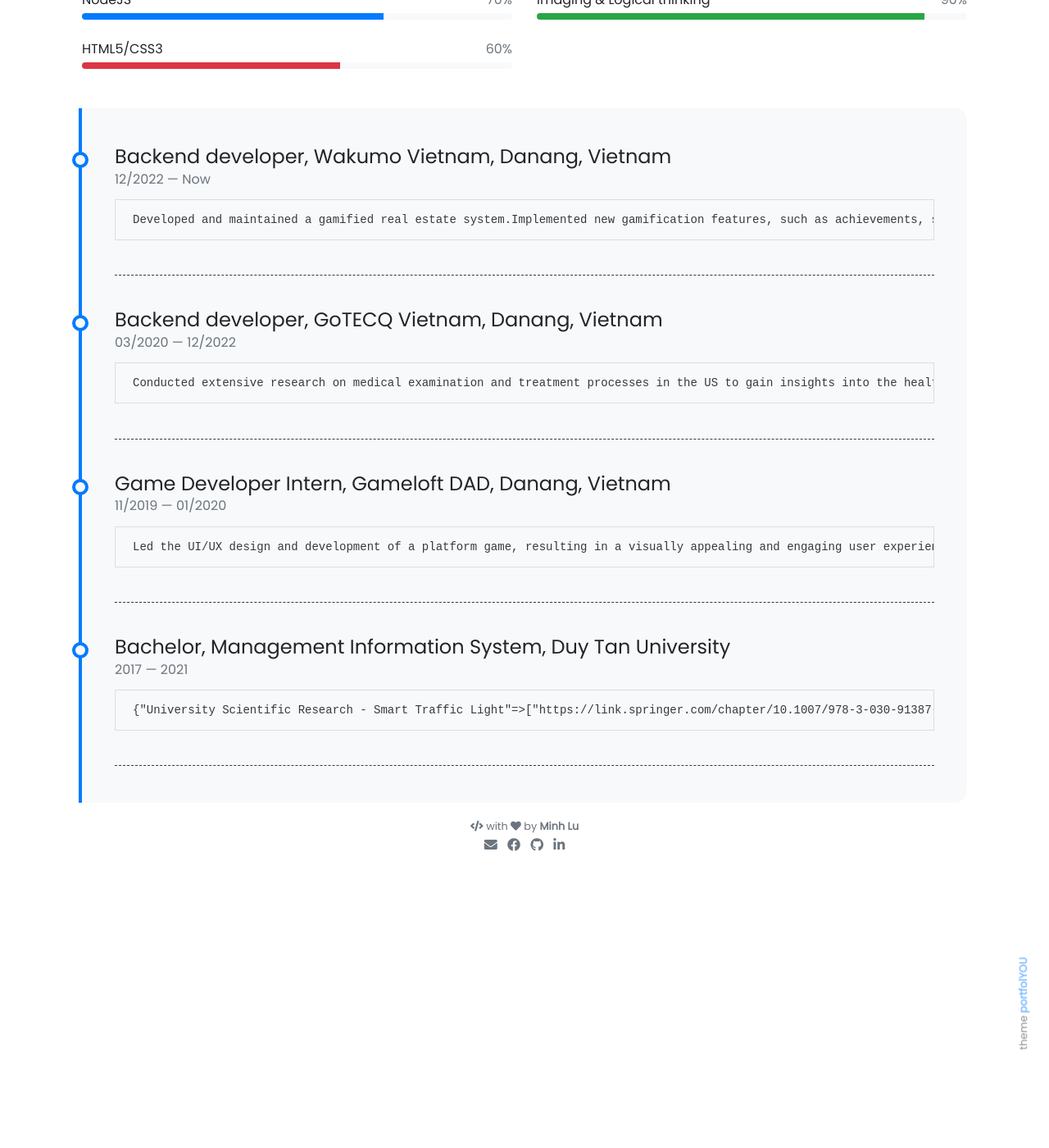
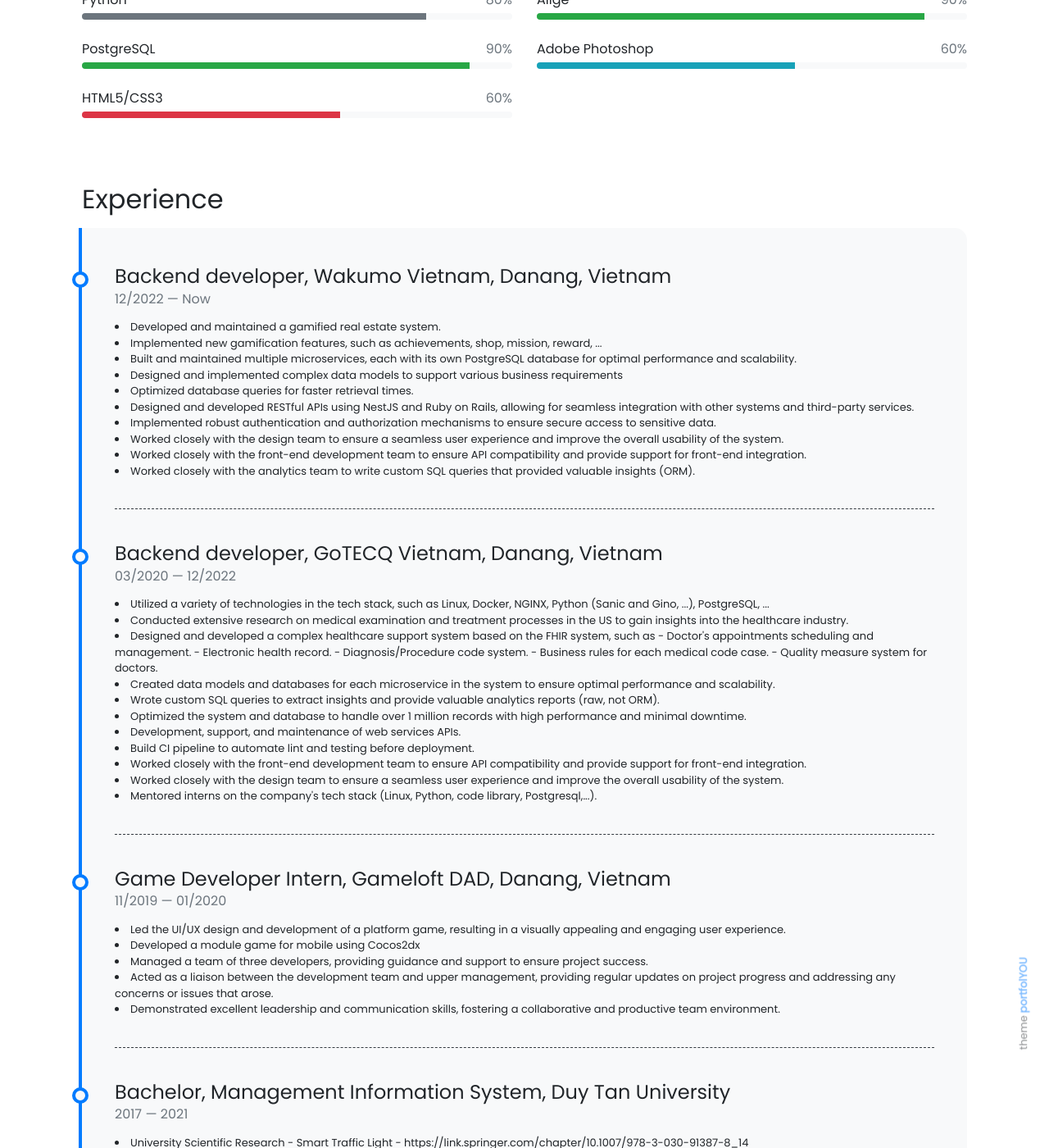
Before and after one commit to minhlu-i/minhlu-i.github.io, a Jekyll site: the page built from pages/about.md, in a window 1280 px wide and 1400 px high, scrolled down 481 px. Shown: the whole window at 82% size. Built offline with Jekyll 4.4.1, drawn with Linux system fonts in a browser that asks for light colours; nearby versions of some CDN libraries; emoji names are drawn with the system emoji font; before the commit the page ends 1540 px from its top, so only the background shows below that; some of the changed text lies outside the part shown.

Commit message:
update: about page

```diff
--- a/Gemfile
+++ b/Gemfile
@@ -2,3 +2,4 @@ source "https://rubygems.org"
 
 gem "github-pages", group: :jekyll_plugins
 gem 'wdm', '>= 0.1.0' if Gem.win_platform?
+gem "webrick", "~> 1.8"
--- a/_config.yml
+++ b/_config.yml
@@ -108,3 +108,5 @@ exclude:
   - CONTRIBUTING.md
   - LICENSE
   - "*.log"
+
+github: [metadata]
--- a/_data/timeline.yml
+++ b/_data/timeline.yml
@@ -3,21 +3,23 @@
   to: Now
   description:
   - Developed and maintained a gamified real estate system.
-  - Implemented new gamification features, such as achievements, shop, mission,  and reward.
+  - Implemented new gamification features, such as achievements, shop, mission, reward, ...
   - Built and maintained multiple microservices, each with its own PostgreSQL database for optimal performance and scalability.
-  - Designed and implemented complex data models to support various business requirements, and optimized database queries for faster retrieval times.
+  - Designed and implemented complex data models to support various business requirements
+  - Optimized database queries for faster retrieval times.
+  - Designed and developed RESTful APIs using NestJS and Ruby on Rails, allowing for seamless integration with other systems and third-party services.
+  - Implemented robust authentication and authorization mechanisms to ensure secure access to sensitive data.
+  - Worked closely with the design team to ensure a seamless user experience and improve the overall usability of the system.
+  - Worked closely with the front-end development team to ensure API compatibility and provide support for front-end integration.
   - Worked closely with the analytics team to write custom SQL queries that provided valuable insights (ORM).
-  - Designed and developed RESTful APIs using Ruby on Rails and NestJS, allowing for seamless integration with other systems and third-party services.
-  - Implemented robust authentication and authorization mechanisms to ensure secure access to sensitive data.
-  - Worked closely with the front-end development team to ensure API compatibility and provide support for front-end integration.
-  - Worked closely with the design team to ensure a seamless user experience and improve the overall usability of the system.
 
 - title: Backend developer, GoTECQ Vietnam, Danang, Vietnam
   from: 03/2020
   to: 12/2022
   description:
+  - Utilized a variety of technologies in the tech stack, such as Linux, Docker, NGINX, Python (Sanic and Gino, ...), PostgreSQL, ...
   - Conducted extensive research on medical examination and treatment processes in the US to gain insights into the healthcare industry.
-  - Designed and developed a complex healthcare support system based on the FHIR system, which includes:
+  - Designed and developed a complex healthcare support system based on the FHIR system, such as
     - Doctor's appointments scheduling and management.
     - Electronic health record.
     - Diagnosis/Procedure code system.
@@ -31,7 +33,6 @@
   - Worked closely with the front-end development team to ensure API compatibility and provide support for front-end integration.
   - Worked closely with the design team to ensure a seamless user experience and improve the overall usability of the system.
   - Mentored interns on the company's tech stack (Linux, Python, code library, Postgresql,...).
-  - Utilized a variety of technologies in the tech stack, such as Linux, Docker, NGINX, Python (including Sanic and Gino), and PostgreSQL.
 
 - title: Game Developer Intern, Gameloft DAD, Danang, Vietnam
   from: 11/2019
@@ -47,14 +48,10 @@
   from: 2017
   to: 2021
   description:
-    University Scientific Research - Smart Traffic Light:
-    - https://link.springer.com/chapter/10.1007/978-3-030-91387-8_14
+    - University Scientific Research - Smart Traffic Light - https://link.springer.com/chapter/10.1007/978-3-030-91387-8_14
     - Led a team of three developers in the research and development of a Smart Traffic Light system, resulting in improved traffic flow and reduced congestion.
     - Developed a flexible timing algorithm based on the number of vehicles present at the current intersection, using Python and various libraries such as YOLOv4, Flask, and ImageZMQ.
     - Utilized PostgreSQL to store and manage traffic data, allowing for real-time analysis and optimization of the timing algorithm.
     - Designed and developed a basic user interface using HTML, CSS, and JavaScript to allow for easy monitoring and adjustment of traffic light timings.
     - Demonstrated strong leadership and project management skills, coordinating the efforts of the development team and ensuring successful project outcomes.
     - Communicated regularly with a faculty advisor providing updates on project progress and addressing any concerns or issues that arose.
-    HONORS & AWARDS:
-    - 2018: Consolation prizes - Vietnam Olympiad in Informatics
-    - 2019: Best Design Award - 2019 CDIO Summer Camp Innovation In Eco-friendly life
--- a/_includes/about/timeline.html
+++ b/_includes/about/timeline.html
@@ -1,11 +1,19 @@
-<div class="col mt-4">
+<div class="col-lg mt-4">
+  <h2 class="mb-3">Experience</h2>
   <div class="timeline-body bg-themed">
     {% for item in site.data.timeline %}
       <div class="timeline-item">
         <div class="content">
           <h4>{{ item.title }}</h4>
           <h6 class="date">{{ item.from }} — {{ item.to }}</h6>
-          <pre>{{ item.description }}</pre>
+          <dl>
+            {% for des in item.description %}
+              <li style="font-size: small;">
+                {{ des }}
+              </li>
+            {% endfor %}
+          </dl>
+
         </div>
       </div>
     {% endfor %}
```
Also changed, not shown: _data/other-skills.yml (+8 -4 lines), _data/programming-skills.yml (+7 -3 lines).
